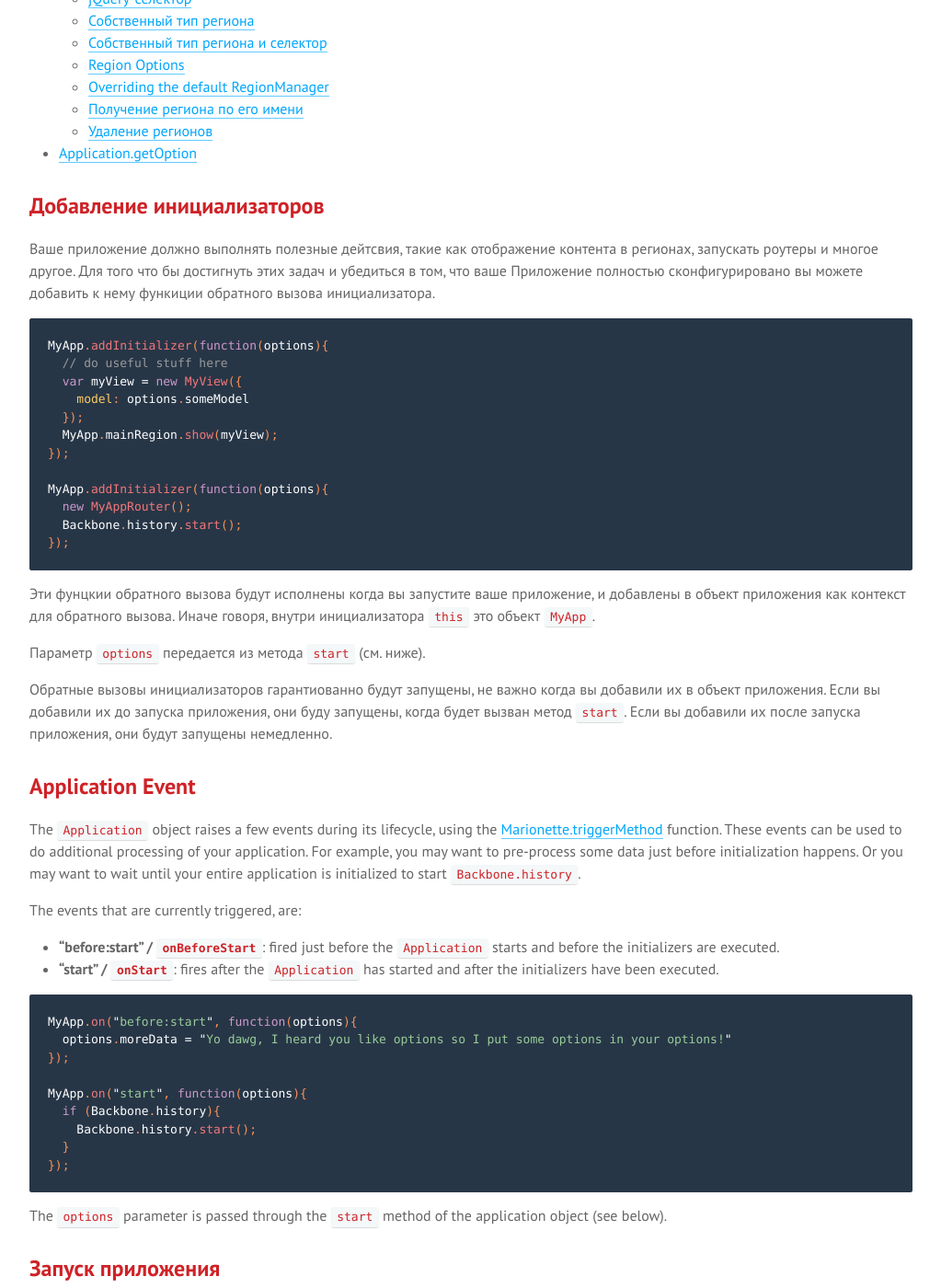
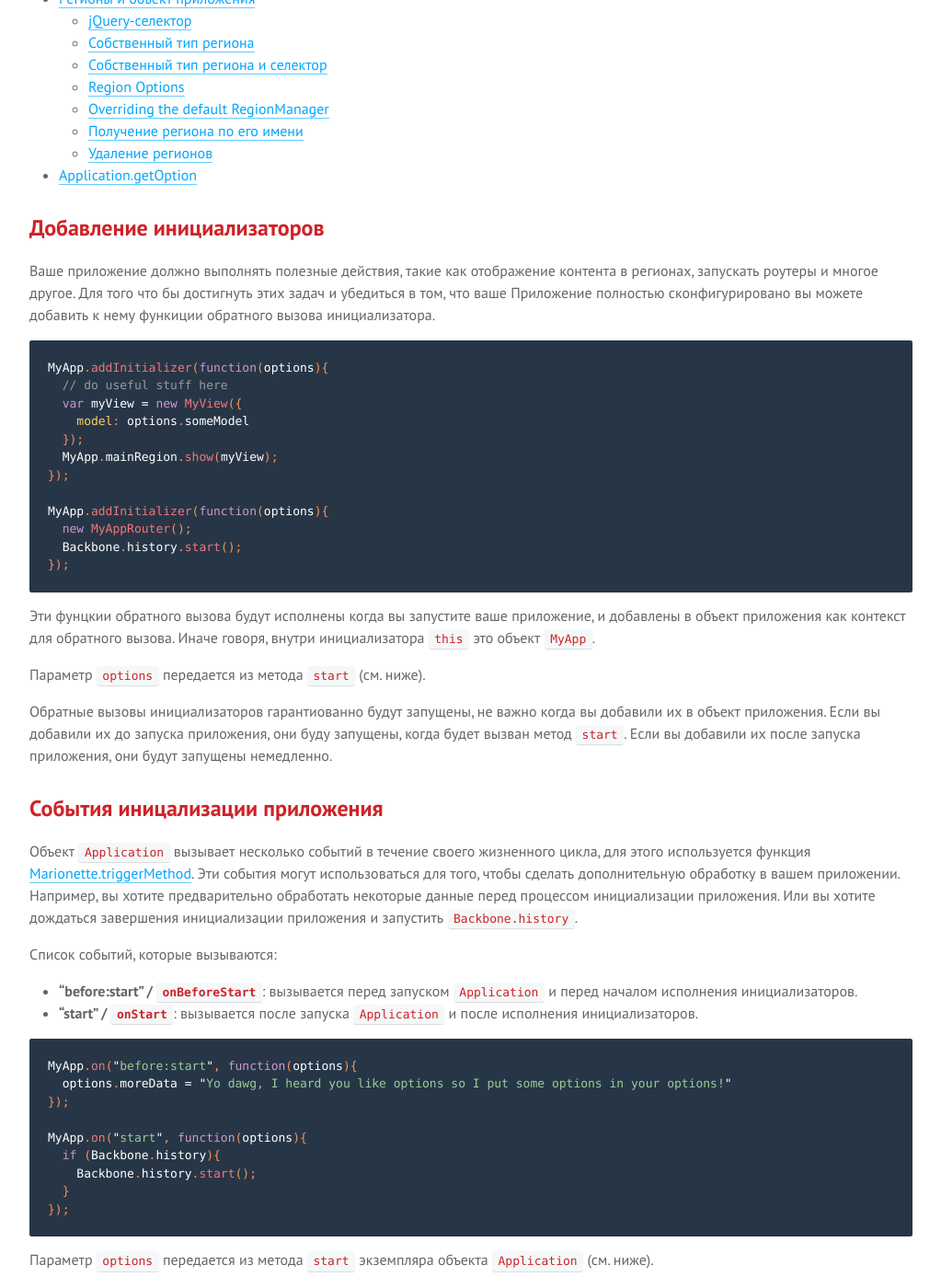
Before and after one commit to sadcitizen/marionettejs.ru, a Jekyll site: the page built from _posts/2014-01-01-application.md, in a window 1280 px wide and 1400 px high, scrolled down 959 px. Shown: the whole window at 92% size, without its empty margins (128-1151 px from the left). Built offline with Jekyll 4.4.1, drawn with Linux system fonts in a browser that asks for light colours; some web fonts are replaced; Markdown is read by kramdown in place of the engine named in the settings; some of the changed text lies outside the part shown.

Commit message:
translate ru/Application
перевел раздел Application Event
исправил неточности

````diff
--- a/_includes/translation/ru/marionette.application.md
+++ b/_includes/translation/ru/marionette.application.md
@@ -1,10 +1,10 @@
 Объект `Marionette.Application` это связующее звено вашего составного
 приложения. Он объединяет, инициализирует и координирует различные части вашего
-приложения. Он также является отправной точкой для вызово из вашего HTML-тега
+приложения. Он также является отправной точкой для вызова из вашего HTML-тега
 script или непосредственно JavaScript-файлов, если вы предпочитаете такой путь.
 
-The `Application` is meant to be instantiated directly, although you can extend
-it to add your own functionality.
+Экземпляр объекта `Application` может быть создан напрямую, также вы можете расширить его,
+добавив свою собственную функциональность.
 
 ```js
 var MyApp = new Backbone.Marionette.Application();
@@ -32,7 +32,7 @@ var MyApp = new Backbone.Marionette.Application();
 
 ## <a name="adding-initializers"></a> Добавление инициализаторов
 
-Ваше приложение должно выполнять полезные дейтсвия, такие как отображение контента
+Ваше приложение должно выполнять полезные действия, такие как отображение контента
 в регионах, запускать роутеры и многое другое. Для того что бы достигнуть этих задач и
 убедиться в том, что ваше Приложение полностью сконфигурировано вы можете добавить к нему
 функиции обратного вызова инициализатора.
@@ -63,19 +63,19 @@ MyApp.addInitializer(function(options){
 они буду запущены, когда будет вызван метод `start`. Если вы добавили их после запуска
 приложения, они будут запущены немедленно.
 
-## Application Event
+## События иницализации приложения
 
-The `Application` object raises a few events during its lifecycle, using the
-[Marionette.triggerMethod](./marionette.functions.md) function. These events
-can be used to do additional processing of your application. For example, you
-may want to pre-process some data just before initialization happens. Or you may
-want to wait until your entire application is initialized to start
-`Backbone.history`.
+Объект `Application` вызывает несколько событий в течение своего жизненного цикла,
+для этого используется функция [Marionette.triggerMethod](./marionette.functions.md).
+Эти события могут использоваться для того, чтобы сделать дополнительную обработку в
+вашем приложении. Например, вы хотите предварительно обработать некоторые данные перед
+процессом инициализации приложения. Или вы хотите дождаться завершения инициализации
+приложения и запустить `Backbone.history`.
 
-The events that are currently triggered, are:
+Список событий, которые вызываются:
 
-* **"before:start" / `onBeforeStart`**: fired just before the `Application` starts and before the initializers are executed.
-* **"start" / `onStart`**: fires after the `Application` has started and after the initializers have been executed.
+* **"before:start" / `onBeforeStart`**: вызывается перед запуском `Application` и перед началом исполнения инициализаторов.
+* **"start" / `onStart`**: вызывается после запуска `Application` и после исполнения инициализаторов.
 
 ```js
 MyApp.on("before:start", function(options){
@@ -89,8 +89,7 @@ MyApp.on("start", function(options){
 });
 ```
 
-The `options` parameter is passed through the `start` method of the application
-object (see below).
+Параметр `options` передается из метода `start` экземпляра объекта `Application` (см. ниже).
 
 ## Запуск приложения
 
````
